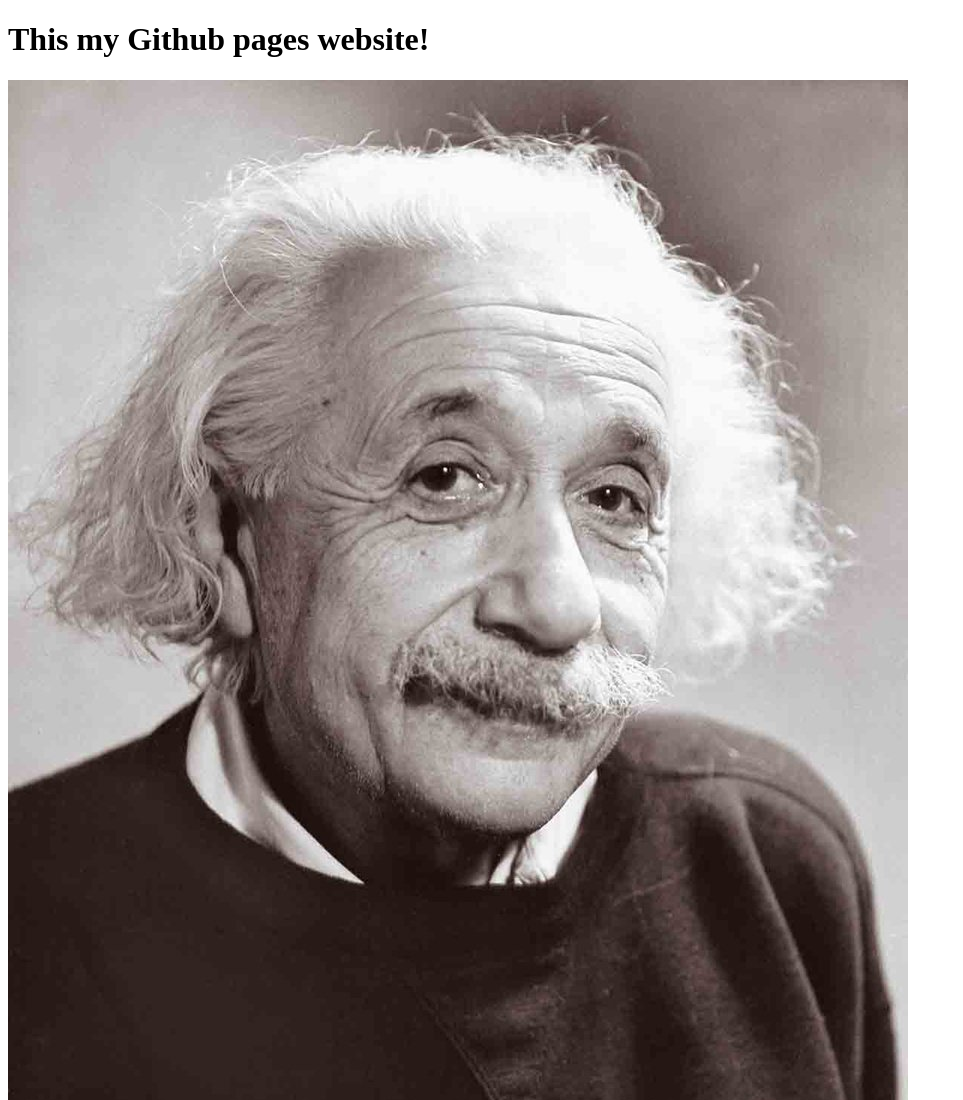
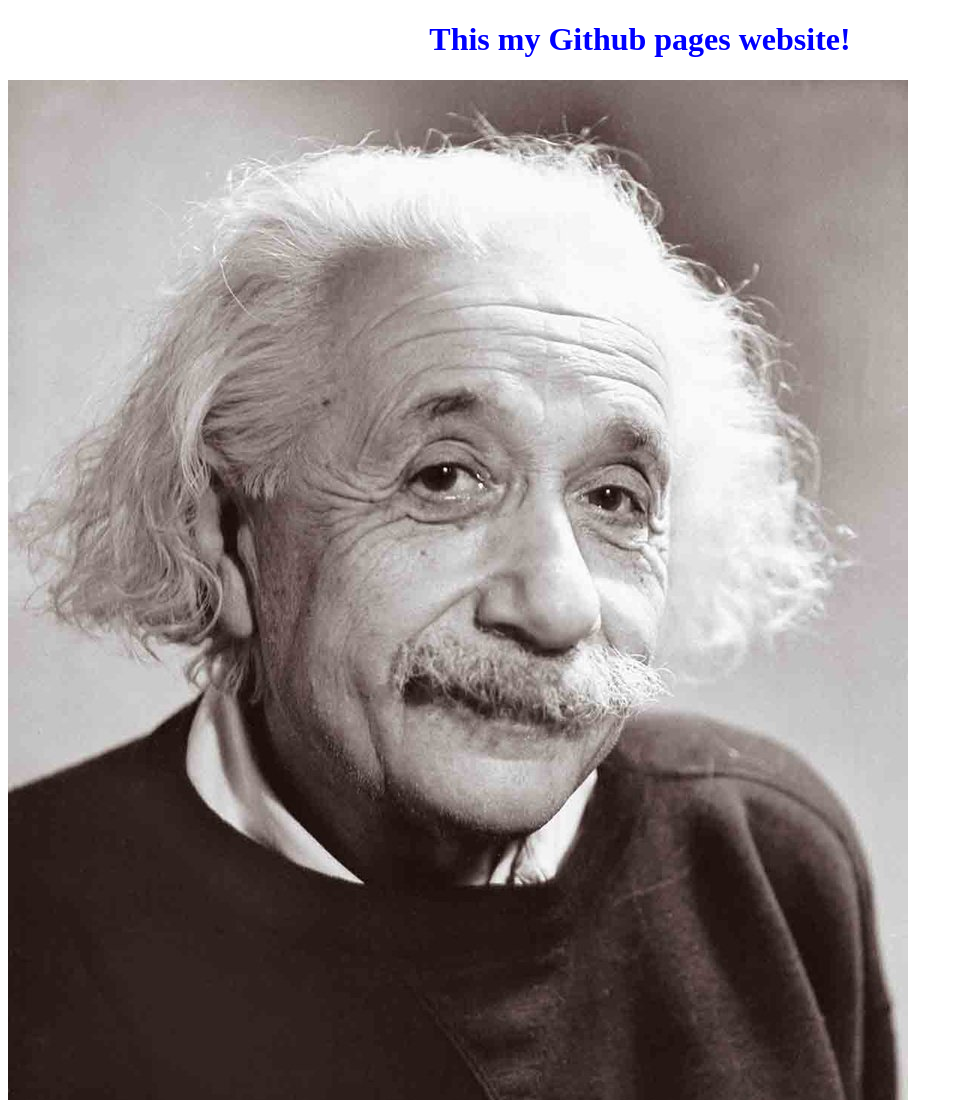
Before and after one commit to ae1905/ae1905.github.io, a plain HTML site: page index.html in a window 1280 px wide. Shown: the top 1100 px of the page, without its empty margins (0-963 px from the left). Drawn offline with Linux system fonts and the light colour scheme.

Commit message:
fourth commit

```diff
--- a/index.html
+++ b/index.html
@@ -3,9 +3,15 @@
 <head>
     <meta charset="UTF-8">
     <title>ae1905 first site!</title>
+    <style>
+        h1{
+        color: blue;
+        text-align: center;
+        }
+    </style>
 </head>
 <body>
-<h1>This my Github pages website!</h1>
+<h1 style="text-align: center">This my Github pages website!</h1>
 <img src="fun.jpg" alt="Albert Einstein">
 </body>
 </html>
```
